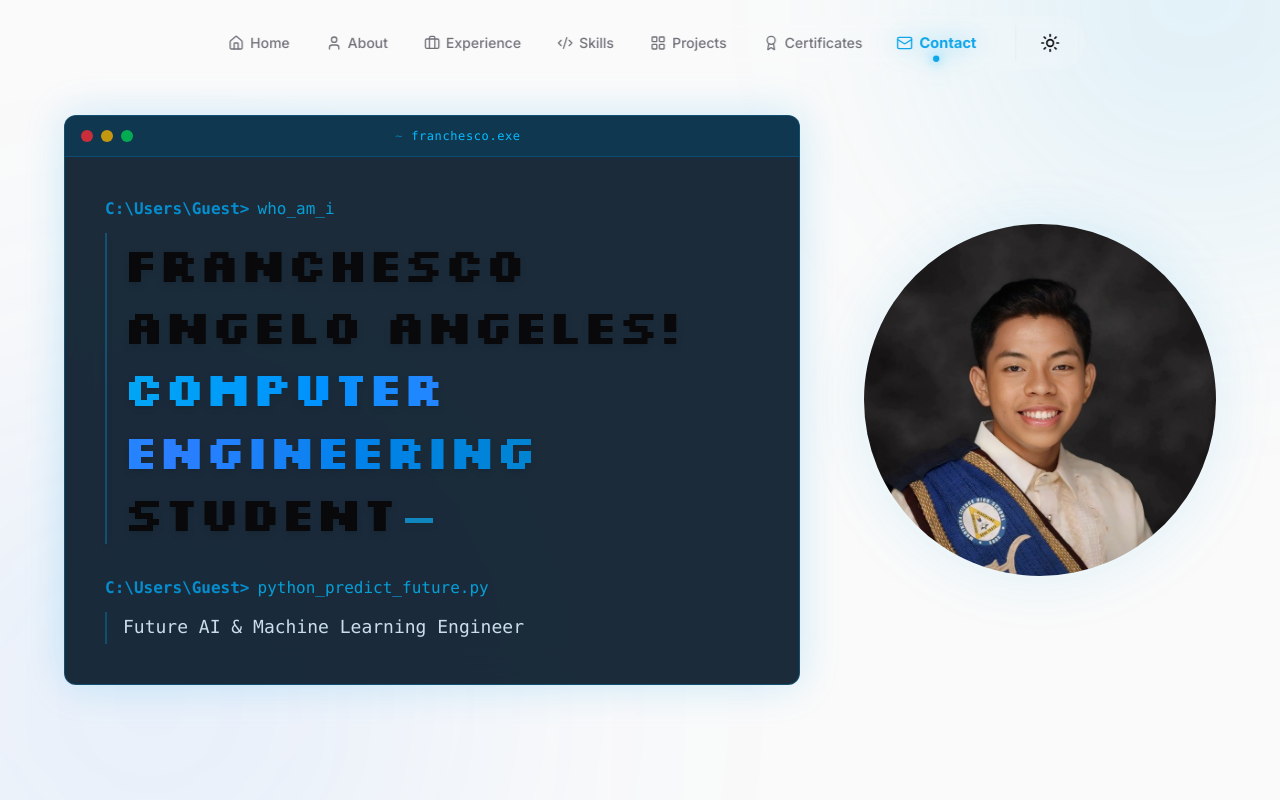
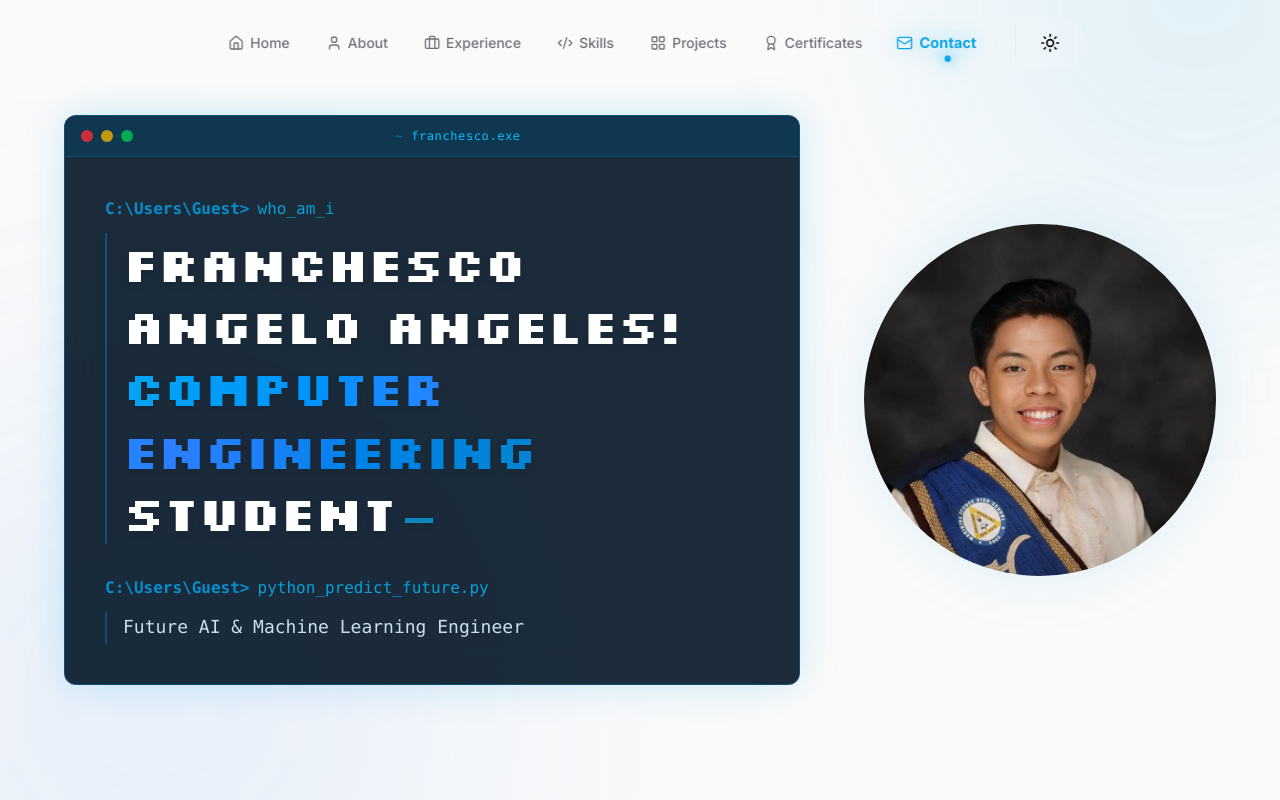
Before and after one commit to frnchscoangelo18/my_portfolio, a Next.js app: page / in a window 1280 px wide. Shown: the top 800 px of the page. Built offline with nearby package versions, Linux system fonts and the light colour scheme.

Commit message:
fix(ui): enforce white text on hero title and fix navbar dot alignment

```diff
--- a/components/ui/HeroTitle.tsx
+++ b/components/ui/HeroTitle.tsx
@@ -39,7 +39,7 @@ export function HeroTitle() {
   }, [step, text1, text2, text3]);
 
   return (
-    <h1 className="text-xl sm:text-3xl md:text-4xl lg:text-5xl font-bold tracking-tight text-foreground leading-[1.3] font-pixel min-h-[80px] sm:min-h-[120px] lg:min-h-[160px]">
+    <h1 className="text-xl sm:text-3xl md:text-4xl lg:text-5xl font-bold tracking-tight text-white leading-[1.3] font-pixel min-h-[80px] sm:min-h-[120px] lg:min-h-[160px]">
       {text1} <br className="hidden sm:block"/>
       <span className="text-transparent bg-clip-text bg-gradient-to-r from-sky-500 via-blue-500 to-sky-600 dark:from-blue-400 dark:via-blue-300 dark:to-blue-500">
         {text2}
--- a/components/ui/Navbar.tsx
+++ b/components/ui/Navbar.tsx
@@ -54,23 +54,23 @@ export function Navbar() {
               <Link
                 key={link.name}
                 href={link.href}
-                className={`relative px-4 py-2 rounded-full transition-all duration-300 flex flex-col items-center justify-center ${
+                className={`relative px-4 py-2 rounded-full transition-all duration-300 flex items-center justify-center gap-1.5 ${
                   isActive
                     ? "text-primary font-bold drop-shadow-[0_0_12px_rgba(56,189,248,0.8)] scale-105"
                     : "text-muted-foreground hover:text-foreground hover:scale-105"
                 }`}
               >
-                <span className="relative z-10 flex items-center gap-1.5">
                 <link.icon className="w-4 h-4" />
+                <span className="relative flex items-center justify-center">
                   {link.name}
-                </span>
                   {isActive && (
                     <motion.div
                       layoutId="nav-indicator-dot"
-                    className="absolute bottom-0 w-1.5 h-1.5 rounded-full bg-primary shadow-[0_0_10px_rgba(56,189,248,1)]"
+                      className="absolute -bottom-[8px] left-1/2 -translate-x-1/2 w-1.5 h-1.5 rounded-full bg-primary shadow-[0_0_10px_rgba(56,189,248,1)]"
                       transition={{ type: "tween", ease: "easeInOut", duration: 0.4 }}
                     />
                   )}
+                </span>
               </Link>
             );
           })}
```
Lines whose indentation alone changed are shown as unchanged.
